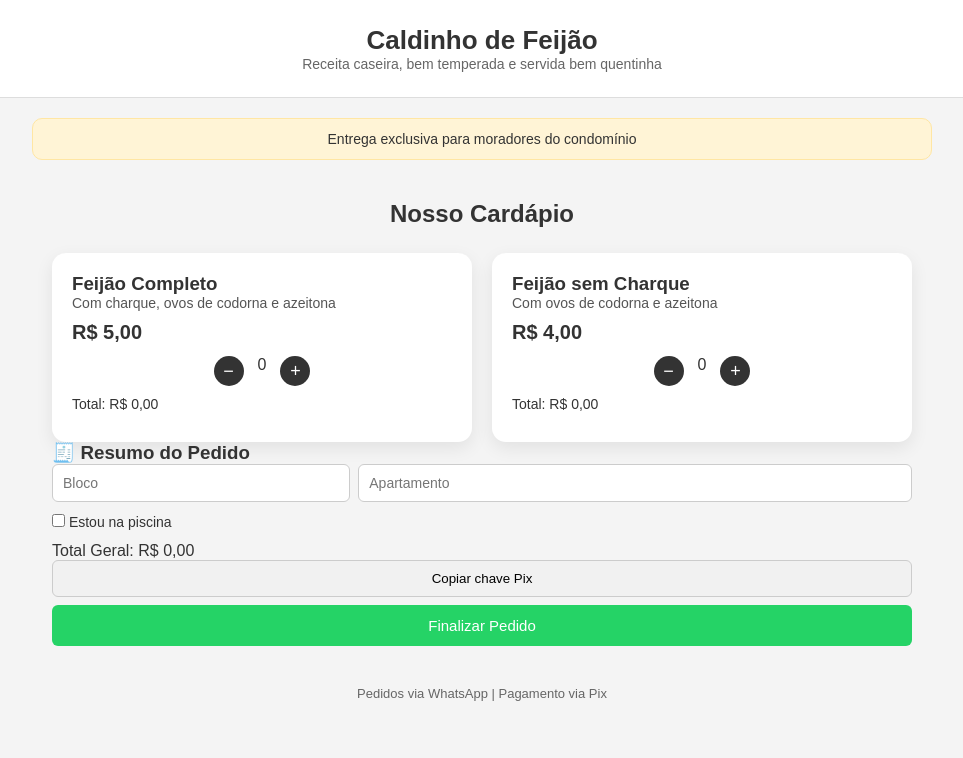
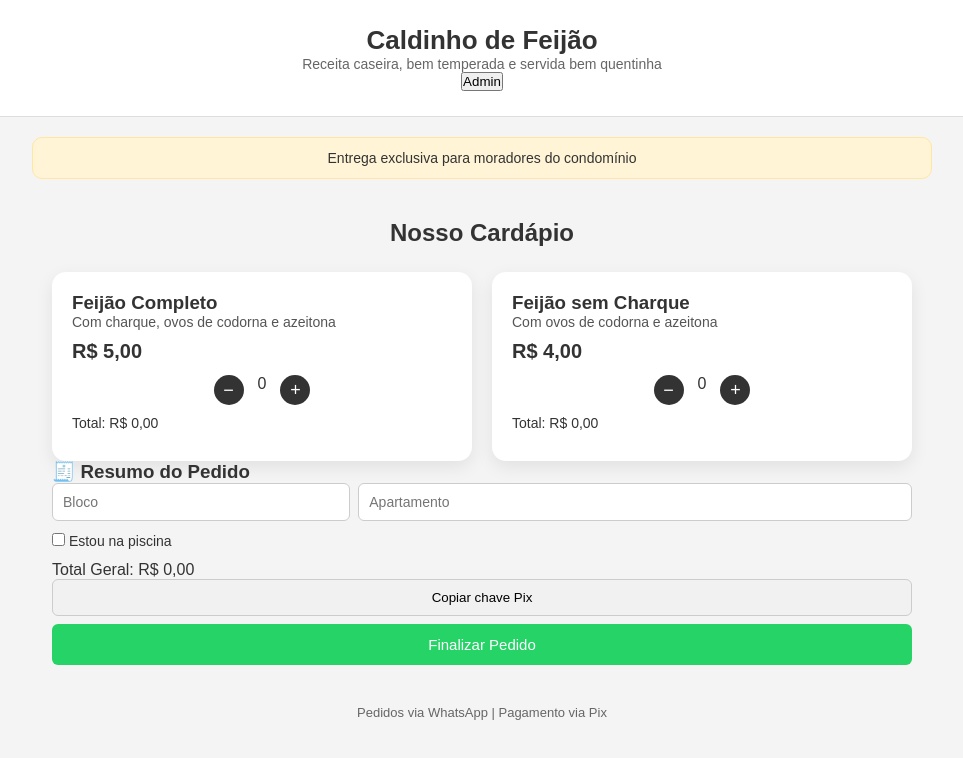
Before and after one commit to brcdev-back/caldinho-da-casa, a plain HTML site: page index.html in a window 1280 px wide. Shown: the whole page, without its empty margins (158-1121 px from the left). Drawn offline with Linux system fonts and the light colour scheme.

Commit message:
Update index.html

```diff
--- a/index.html
+++ b/index.html
@@ -12,6 +12,7 @@
 <header class="topo">
   <h1>Caldinho de Feijão</h1>
   <p>Receita caseira, bem temperada e servida bem quentinha</p>
+  <button class="admin-btn" onclick="abrirLogin()">Admin</button>
 </header>
 
 <div class="aviso">
```
